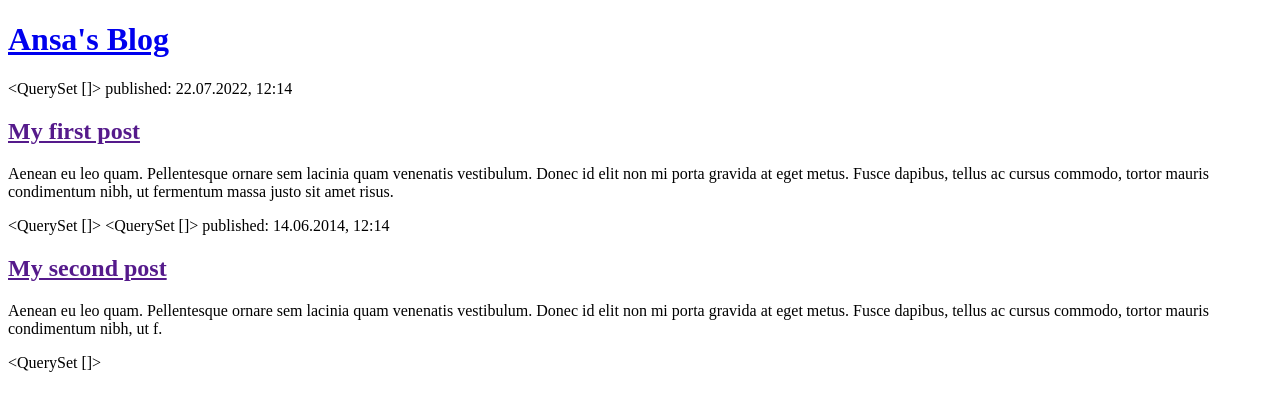
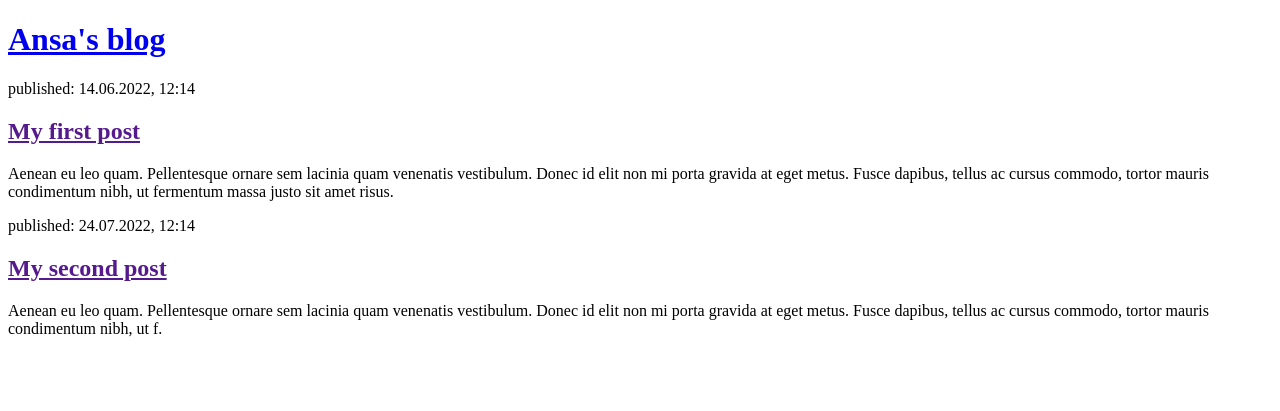
Before and after one commit to AnsaMahmood/my-blog, a Django app: page / in a window 1280 px wide. Shown: the top 411 px of the page. Run offline with Django 3.2, Linux system fonts and the light colour scheme; data that the repository does not hold is empty.

Commit message:
Changed the HTML for the site.

```diff
--- /dev/null
+++ b/blog/static/css/blog.css
@@ -0,0 +1,3 @@
+h1 a, h2 a {
+    color: #C25100;
+}
--- a/blog/templates/blog/post_list.html
+++ b/blog/templates/blog/post_list.html
@@ -5,27 +5,19 @@
     </head>
     <body>
         <header>
-            <h1><a href="/">Ansa's Blog </a></h1>
+            <h1><a href="/">Ansa's blog</a></h1>
         </header>
 
-        {% for post in posts %}
-    <article>
-        <time>published: {{ post.published_date }}</time>
-        <h2><a href="">{{ post.title }}</a></h2>
-        <p>{{ post.text|linebreaksbr }}</p>
-    </article>
-         {% endfor %}
-
-        {{ posts }}
-            <time>published: 22.07.2022, 12:14</time>
+        <article>
+            <time>published: 14.06.2022, 12:14</time>
             <h2><a href="">My first post</a></h2>
             <p>Aenean eu leo quam. Pellentesque ornare sem lacinia quam venenatis vestibulum. Donec id elit non mi porta gravida at eget metus. Fusce dapibus, tellus ac cursus commodo, tortor mauris condimentum nibh, ut fermentum massa justo sit amet risus.</p>
-        {{ posts }}
+        </article>
 
-        {{ posts }}
-            <time>published: 14.06.2014, 12:14</time>
+        <article>
+            <time>published: 24.07.2022, 12:14</time>
             <h2><a href="">My second post</a></h2>
             <p>Aenean eu leo quam. Pellentesque ornare sem lacinia quam venenatis vestibulum. Donec id elit non mi porta gravida at eget metus. Fusce dapibus, tellus ac cursus commodo, tortor mauris condimentum nibh, ut f.</p>
-        {{ posts }}
+        </article>
     </body>
 </html>
```
